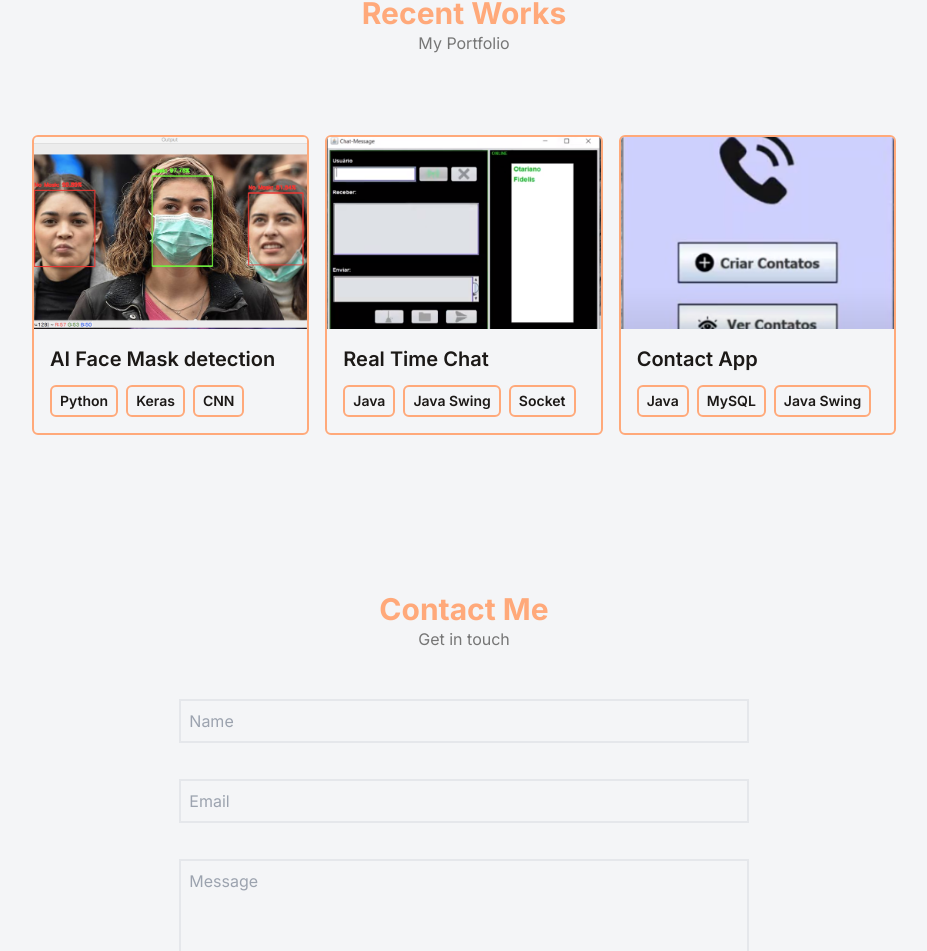
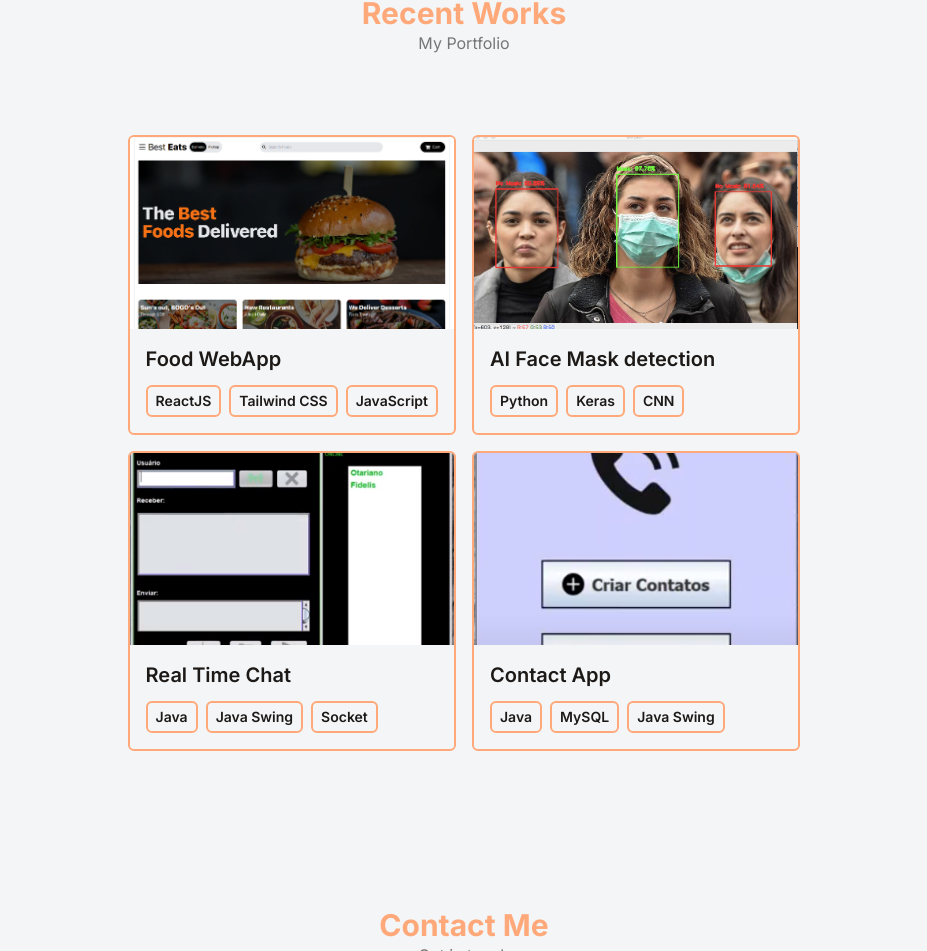
Before and after one commit to Stivifortes/portfolio-dev, a React (Vite) app: page / in a window 1280 px wide. Shown: the part 1911-2862 px from the top of the page, without its empty margins (176-1103 px from the left). Built offline with nearby package versions, Linux system fonts and the light colour scheme.

Commit message:
Added food app to the portfolio

```diff
--- a/src/components/Portfolio.tsx
+++ b/src/components/Portfolio.tsx
@@ -9,7 +9,7 @@ export default function Portfolio() {
     <h2  className="text-center font-bold text-3xl text-primary-orange ">Recent Works</h2>
     <h4 className="text-center text-third-gray">My Portfolio</h4>
   <div className="flex flex-col md:flex-row items-center justify-center m-20">
-    <div className="grid grid-cols-1 md:grid-cols-2 lg:grid-cols-3 gap-4 mb-8">
+    <div className="grid grid-cols-1 md:grid-cols-2 lg:grid-cols-2 gap-4 mb-8">
     {
       portfolio.map(project => (
         <PortfolioItem
--- a/src/components/PortfolioItem.tsx
+++ b/src/components/PortfolioItem.tsx
@@ -10,7 +10,7 @@ export default function PortfolioItem({imgUrl, link, stack, title}: Project) {
   return <a
   href={link != null ? link : undefined}
   target='"_blank"'
-  className="border-2 rounded-md border-primary-orange overflow-hidden">
+  className="border-2 rounded-md border-primary-orange overflow-hidden hover:scale-105 duration-300 gap-2">
     <img
     src={imgUrl}
     className='w-full h-36 md:h-48 object-cover cursor-pointer'
--- a/src/data/portfolio.ts
+++ b/src/data/portfolio.ts
@@ -1,4 +1,10 @@
 export default [
+  {
+    tittle: 'Food WebApp',
+    imgUrl: 'public/static/food-app.png',
+    stack: ['ReactJS', 'Tailwind CSS', 'JavaScript'],
+    link: 'https://responsive-layout-tailwind-css.vercel.app/'
+  },
   {
     tittle: 'AI Face Mask detection',
     imgUrl: '/static/mask-detection.png',
```
Also changed, not shown: public/static/food-app.png (added).
